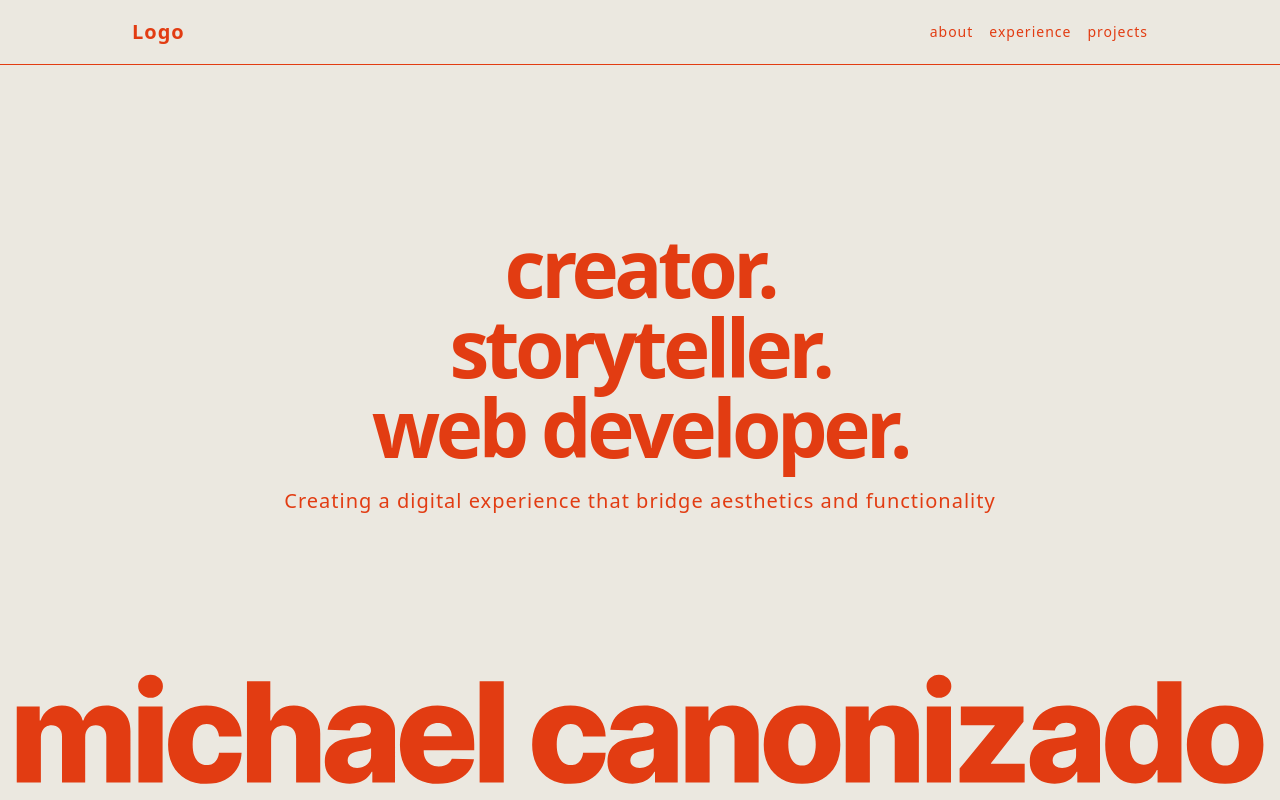
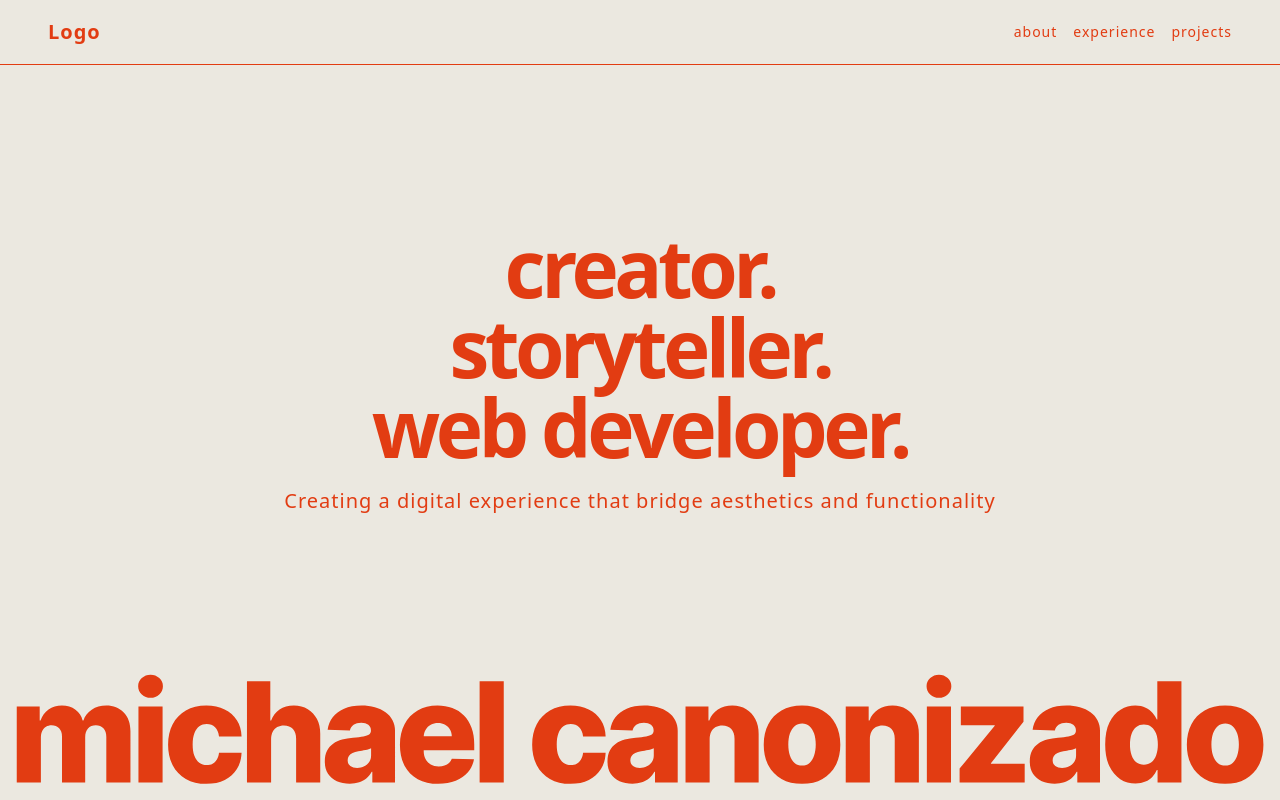
Before and after one commit to michaelcanonizado/michaelcanonizado, a Next.js app: page / in a window 1280 px wide. Shown: the top 800 px of the page. Built offline with nearby package versions, Linux system fonts and the light colour scheme.

Commit message:
chore: increase .container max-width to 1440px

```diff
--- a/src/styles/globals.css
+++ b/src/styles/globals.css
@@ -55,7 +55,7 @@
 
 @layer components {
   .container {
-    @apply w-full max-w-[1080px] px-md py-lg md:px-lg md:py-xl;
+    @apply w-full max-w-[1440px] px-md py-lg md:px-lg md:py-xl;
   }
   /* .container {
     @apply w-full max-w-[1080px] border-x px-md py-lg md:px-lg md:py-xl;
```
